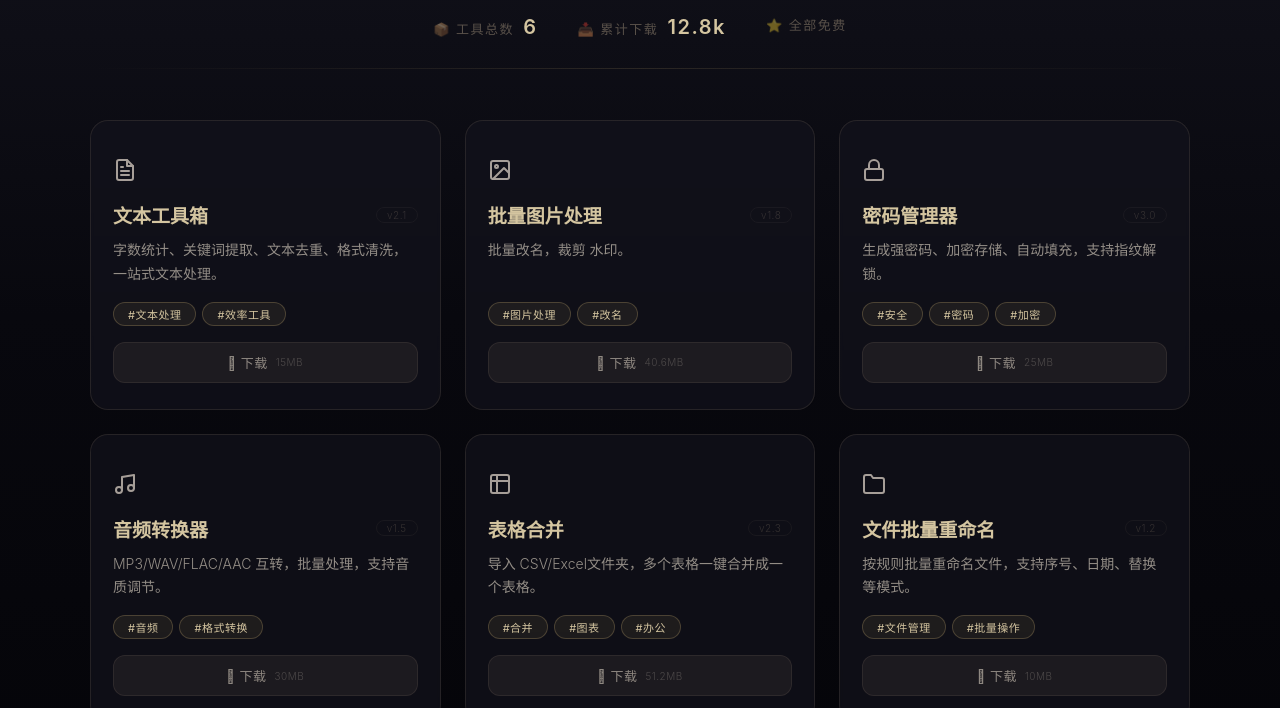
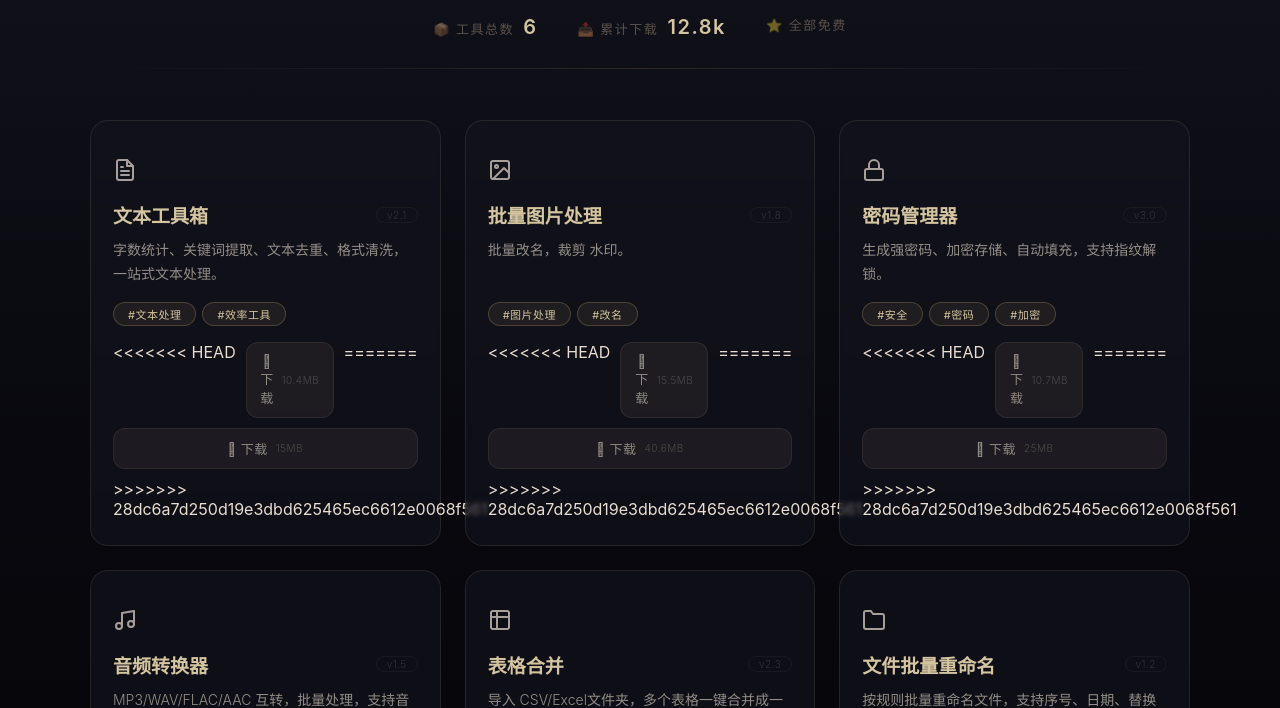
Before and after one commit to guangping484/tools, a plain HTML site: page index.html in a window 1280 px wide. Shown: the part 244-952 px from the top of the page. Drawn offline with nearby package versions, Linux system fonts and the light colour scheme.

Commit message:
Add files via upload

```diff
--- a/index.html
+++ b/index.html
@@ -427,7 +427,11 @@
                 </div>
                 <div class="download-row">
                     <!-- <a href="#" class="download-btn primary">🪟 下载 <span class="size">12MB</span></a> -->
+<<<<<<< HEAD
+                    <a href="https://wwalp.lanzout.com/ikI2B3ss8nlc" class="download-btn"> 下载 <span class="size">10.4MB</span></a>
+=======
                     <a href="download/文本工具箱.app/" class="download-btn"> 下载 <span class="size">15MB</span></a>
+>>>>>>> 28dc6a7d250d19e3dbd625465ec6612e0068f561
                 </div>
             </div>
 
@@ -445,7 +449,11 @@
                 </div>
                 <div class="download-row">
                     <!-- <a href="#" class="download-btn primary">🪟 下载 <span class="size">18MB</span></a> -->
+<<<<<<< HEAD
+                    <a href="https://wwalp.lanzout.com/iRxuv3ss8n7i" class="download-btn"> 下载 <span class="size">15.5MB</span></a>
+=======
                     <a href="download/图片批量修改.app" class="download-btn"> 下载 <span class="size">40.6MB</span></a>
+>>>>>>> 28dc6a7d250d19e3dbd625465ec6612e0068f561
                 </div>
             </div>
 
@@ -464,7 +472,11 @@
                 </div>
                 <div class="download-row">
                     <!-- <a href="#" class="download-btn primary">🪟 下载 <span class="size">22MB</span></a> -->
+<<<<<<< HEAD
+                    <a href="https://wwalp.lanzout.com/iJWii3ss8mqb" class="download-btn"> 下载 <span class="size">10.7MB</span></a>
+=======
                     <a href="download/密码管理器.app/" class="download-btn"> 下载 <span class="size">25MB</span></a>
+>>>>>>> 28dc6a7d250d19e3dbd625465ec6612e0068f561
                 </div>
             </div>
 
@@ -501,7 +513,11 @@
                 </div>
                 <div class="download-row">
                     <!-- <a href="#" class="download-btn primary">🪟 下载 <span class="size">35MB</span></a> -->
+<<<<<<< HEAD
+                    <a href="https://wwalp.lanzout.com/ic5hB3ss8m7c" class="download-btn"> 下载 <span class="size">37.9MB</span></a>
+=======
                     <a href="download/合并全能工具.app" class="download-btn"> 下载 <span class="size">51.2MB</span></a>
+>>>>>>> 28dc6a7d250d19e3dbd625465ec6612e0068f561
                 </div>
             </div>
 
@@ -519,7 +535,10 @@
                 </div>
                 <div class="download-row">
                     <!-- <a href="#" class="download-btn primary">🪟 下载 <span class="size">8MB</span></a> -->
-                    <a href="download/文件批量重命名.app/" class="download-btn"> 下载 <span class="size">10MB</span></a>
+<<<<<<< HEAD
+                    <a href="https://wwalp.lanzout.com/i2qiC3ss8nyf" class="download-btn"> 下载 <span class="size">10。5MB</span></a>
+=======
+
                 </div>
             </div>
 
```
